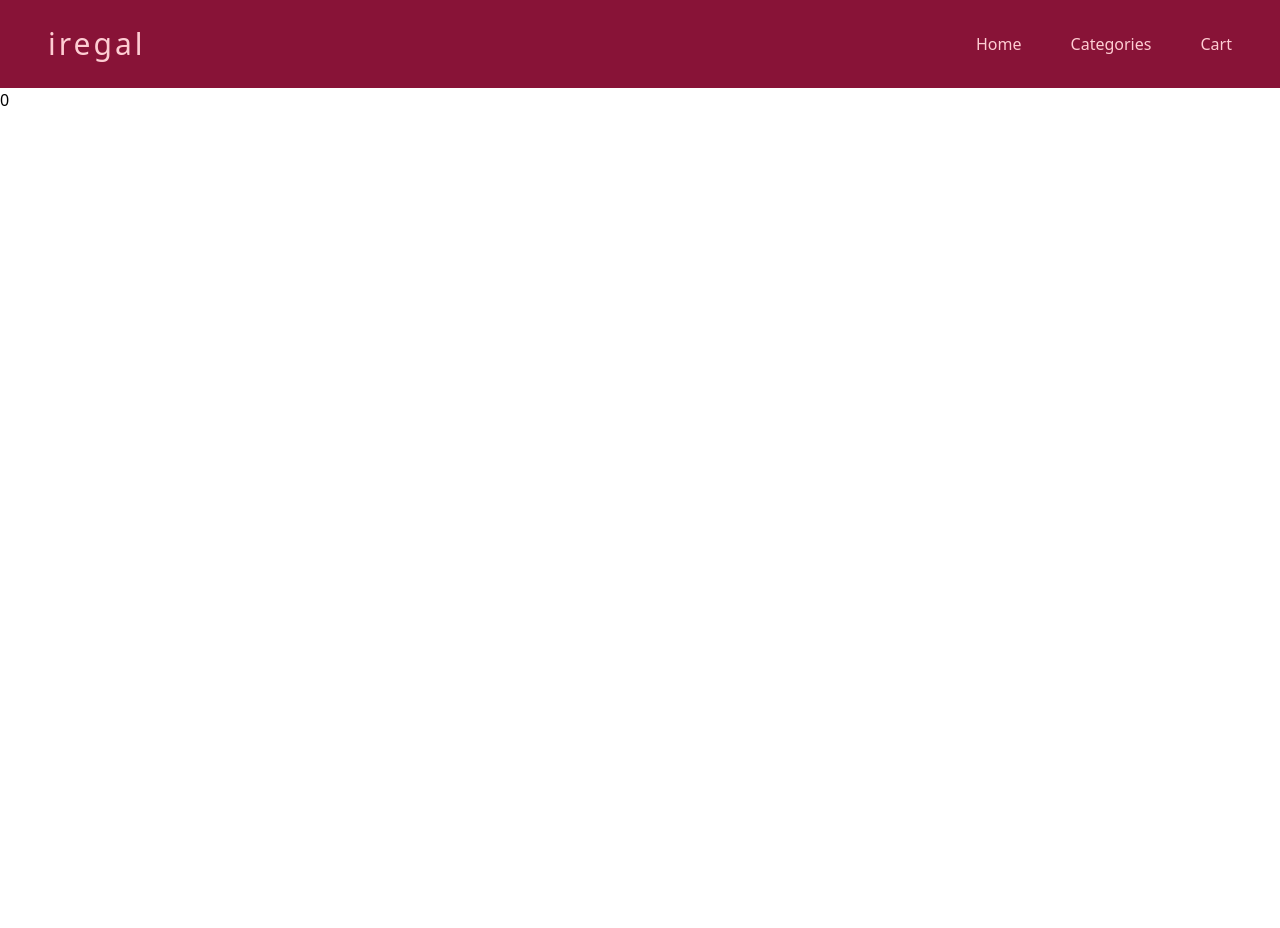
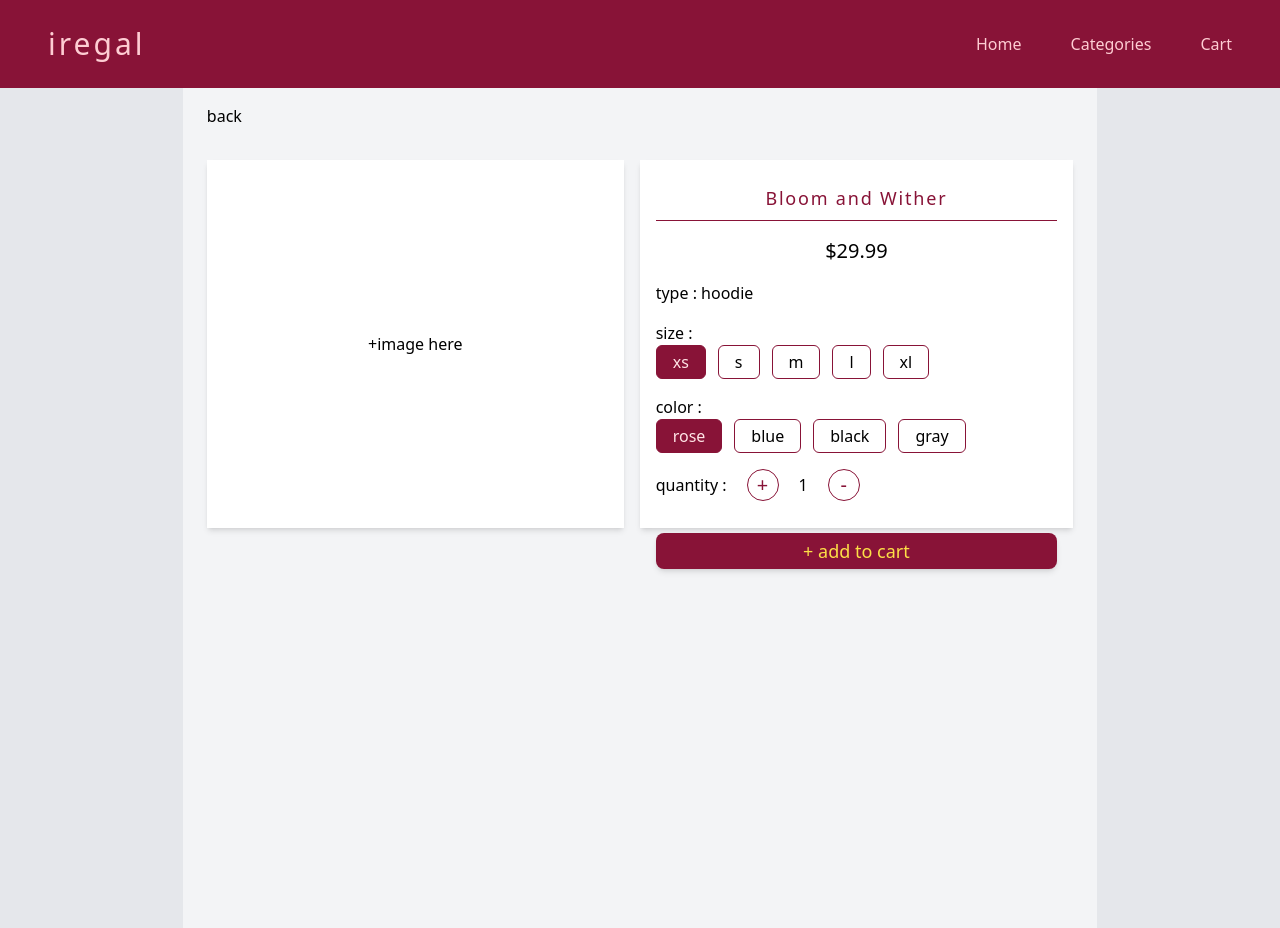
Before and after one commit to megatronhehe/ecommerce-website, a React (Vite) app: page /categories/0 in a window 1280 px wide. Before the commit the page ends 888 px from the top, so only its background shows below. Built offline with nearby package versions, Linux system fonts and the light colour scheme.

Commit message:
added features : set default size and color, ability to choose size and color, ability to increase and decrease quantity

```diff
--- a/src/App.jsx
+++ b/src/App.jsx
@@ -5,7 +5,7 @@ import Header from "./components/Header";
 import Home from "./components/Home";
 import Categories from "./components/Categories";
 import Cart from "./components/Cart";
-import ProductDetails from "./components/ProductDetails";
+import ProductDetails from "./components/productDetails";
 // import Footer from "./components/Footer";
 
 function App() {
--- a/src/components/Cart.jsx
+++ b/src/components/Cart.jsx
@@ -2,10 +2,14 @@ import React from "react";
 
 const Cart = () => {
 	return (
-		<div className="grid grid-cols-7 h-screen">
-			<div className="w-full bg-gray-200"></div>
-			<div className="col-span-5 w-full bg-gray-100">
-				<h1>Cart</h1>
+		<div className="h-full sm:grid grid-cols-7 ">
+			<div className="bg-gray-200"></div>
+			<div className="bg-gray-100 w-full col-span-5">
+				<div className="px-4 py-12 text-center">
+					<h1 className="text-rose-900 text-xl mb-6 border-b border-rose-900 pb-4">
+						Cart
+					</h1>
+				</div>
 			</div>
 			<div className="w-full bg-gray-200"></div>
 		</div>
--- a/src/components/Categories.jsx
+++ b/src/components/Categories.jsx
@@ -11,18 +11,28 @@ const Categories = () => {
 	);
 
 	const filteredItemsElement = filteredItems.map((item, i) => (
-		<div key={i} className="w-full h-40 bg-white shadow-md">
-			{item.name}
-		</div>
+		<Link
+			to={`/categories/${item.id}`}
+			key={i}
+			className="w-full h-40 bg-white shadow-md flex justify-center items-end"
+		>
+			<div className="text-sm ">
+				<p>{item.name}</p>
+				<p>{item.price}</p>
+			</div>
+		</Link>
 	));
 
 	const allItemsElement = allProducts.map((item, i) => (
 		<Link
 			to={`/categories/${item.id}`}
 			key={i}
-			className="w-full h-40 bg-white shadow-md"
+			className="w-full h-40 bg-white shadow-md flex justify-center items-end"
 		>
-			{item.name}
+			<div className="text-sm ">
+				<p>{item.name}</p>
+				<p>{item.price}</p>
+			</div>
 		</Link>
 	));
 
--- a/src/components/Home.jsx
+++ b/src/components/Home.jsx
@@ -5,10 +5,17 @@ import { Context } from "../context/Context";
 const Home = () => {
 	const { allProducts, setSelectedCategory } = useContext(Context);
 
-	const featuredItemsElement = allProducts.slice(0, 4).map((item) => (
-		<div key={item.id} className="h-32 xl:h-48 w-full bg-white shadow-md">
-			{item.name}
-		</div>
+	const featuredItemsElement = allProducts.slice(0, 4).map((item, i) => (
+		<Link
+			to={`/categories/${item.id}`}
+			key={i}
+			className="w-full h-40 bg-white shadow-md flex justify-center items-end"
+		>
+			<div className="text-sm ">
+				<p>{item.name}</p>
+				<p>{item.price}</p>
+			</div>
+		</Link>
 	));
 
 	const categoriesArray = [...new Set(allProducts.map((item) => item.type))];
--- a/src/components/ProductDetails.jsx
+++ b/src/components/ProductDetails.jsx
@@ -1,10 +1,110 @@
-import React from "react";
-import { useParams } from "react-router-dom";
+import React, { useState } from "react";
+import { useParams, useNavigate } from "react-router-dom";
+import { productsArray } from "../data/data";
 
 const ProductDetails = () => {
 	const { productId } = useParams();
+	const navigate = useNavigate();
 
-	return <h1>{productId}</h1>;
+	const thisProduct = productsArray.find((item) => item.id == productId);
+
+	const [thisProductData, setThisProductData] = useState({
+		...thisProduct,
+		size: thisProduct.size[0],
+		color: thisProduct.color[0],
+	});
+
+	const chooseSize = (selectedSize) => {
+		setThisProductData((prev) => ({ ...prev, size: selectedSize }));
+	};
+
+	const chooseColor = (selectedColor) => {
+		setThisProductData((prev) => ({ ...prev, color: selectedColor }));
+	};
+
+	const plusQuantity = () => {
+		setThisProductData((prev) => ({ ...prev, quantity: prev.quantity + 1 }));
+	};
+
+	const minusQuantity = () => {
+		setThisProductData((prev) => ({ ...prev, quantity: prev.quantity - 1 }));
+	};
+
+	const sizeElement = thisProduct.size.map((item, i) => (
+		<p
+			key={i}
+			onClick={() => chooseSize(item)}
+			className={`border border-rose-900 px-4 py-1 rounded-md hover:bg-rose-900 hover:text-rose-100 ${
+				thisProductData.size === item && "bg-rose-900  text-rose-100"
+			}`}
+		>
+			{item}
+		</p>
+	));
+
+	const colorElement = thisProduct.color.map((item, i) => (
+		<p
+			key={i}
+			onClick={() => chooseColor(item)}
+			className={`border border-rose-900 px-4 py-1 rounded-md hover:bg-rose-900 hover:text-rose-100 ${
+				thisProductData.color === item && "bg-rose-900 text-rose-100"
+			}`}
+		>
+			{item}
+		</p>
+	));
+
+	console.log(thisProductData);
+
+	return (
+		<div className="h-full sm:grid grid-cols-7 ">
+			<div className="bg-gray-200"></div>
+			<div className="bg-gray-100 w-full col-span-5 px-2 pt-4">
+				<p className="ml-4" onClick={() => navigate(-1)}>
+					back
+				</p>
+				<div className="px-4 py-8 w-full lg:flex md:gap-4 h-screen">
+					<div className="bg-white shadow-md w-full flex justify-center items-center h-1/2">
+						+image here
+					</div>
+					<div className="bg-white shadow-md w-full h-full md:h-1/2 mt-8 lg:mt-0 p-4">
+						<h1 className="text-center tracking-widest text-rose-900 text-lg border-b border-rose-900 py-2">
+							{thisProduct.name}
+						</h1>
+						<p className="mt-4 text-xl text-center"> {thisProduct.price}</p>
+						<p className="mt-4">type : {thisProduct.type}</p>
+						<p className="mt-4">size :</p>
+						<div className="flex gap-3">{sizeElement}</div>
+						<p className="mt-4">color :</p>
+						<div className="flex gap-3">{colorElement}</div>
+						<div className="flex items-center mt-4 gap-5">
+							quantity :
+							<button
+								onClick={plusQuantity}
+								className="w-8 h-8 rounded-full text-rose-900 border border-rose-900 flex justify-center items-center text-xl hover:bg-rose-900 hover:text-rose-100"
+							>
+								+
+							</button>
+							<p className="">{thisProductData.quantity}</p>
+							<button
+								onClick={minusQuantity}
+								className={`w-8 h-8 rounded-full text-rose-900
+                            border border-rose-900 flex justify-center items-center text-xl hover:bg-rose-900 hover:text-rose-100`}
+								disabled={thisProductData.quantity < 1 ? true : false}
+							>
+								-
+							</button>
+							<div className="flex gap-6"></div>
+						</div>
+						<p className="text-center mt-8 bg-rose-900 text-yellow-300 text-lg rounded-lg py-1 shadow-md">
+							+ add to cart
+						</p>
+					</div>
+				</div>
+			</div>
+			<div className="w-full bg-gray-200"></div>
+		</div>
+	);
 };
 
 export default ProductDetails;
--- a/src/data/data.js
+++ b/src/data/data.js
@@ -4,8 +4,9 @@ export const productsArray = [
 		name: "Bloom and Wither",
 		type: "hoodie",
 		size: ["xs", "s", "m", "l", "xl"],
-		color: ["navy", "maroon", "black", "gray"],
+		color: ["rose", "blue", "black", "gray"],
 		img: "...",
+		price: "$29.99",
 		quantity: 1,
 	},
 	{
@@ -13,8 +14,9 @@ export const productsArray = [
 		name: "Dirty Wealth",
 		type: "hoodie",
 		size: ["xs", "s", "m", "l", "xl"],
-		color: ["navy", "maroon", "black", "gray"],
+		color: ["rose", "blue", "black", "gray"],
 		img: "...",
+		price: "$29.99",
 		quantity: 1,
 	},
 	{
@@ -22,8 +24,9 @@ export const productsArray = [
 		name: "Deception",
 		type: "shirt",
 		size: ["xs", "s", "m", "l", "xl"],
-		color: ["navy", "maroon", "black", "gray"],
+		color: ["rose", "blue", "black", "gray"],
 		img: "...",
+		price: "$29.99",
 		quantity: 1,
 	},
 	{
@@ -31,8 +34,9 @@ export const productsArray = [
 		name: "Fake",
 		type: "shirt",
 		size: ["xs", "s", "m", "l", "xl"],
-		color: ["navy", "maroon", "black", "gray"],
+		color: ["rose", "blue", "black", "gray"],
 		img: "...",
+		price: "$29.99",
 		quantity: 1,
 	},
 	{
@@ -40,8 +44,9 @@ export const productsArray = [
 		name: "Sweet Revenge",
 		type: "crewneck",
 		size: ["xs", "s", "m", "l", "xl"],
-		color: ["navy", "maroon", "black", "gray"],
+		color: ["rose", "blue", "black", "gray"],
 		img: "...",
+		price: "$29.99",
 		quantity: 1,
 	},
 	{
@@ -49,8 +54,9 @@ export const productsArray = [
 		name: "Mental Burden",
 		type: "sleeveless",
 		size: ["xs", "s", "m", "l", "xl"],
-		color: ["navy", "maroon", "black", "gray"],
+		color: ["rose", "blue", "black", "gray"],
 		img: "...",
+		price: "$29.99",
 		quantity: 1,
 	},
 ];
```
